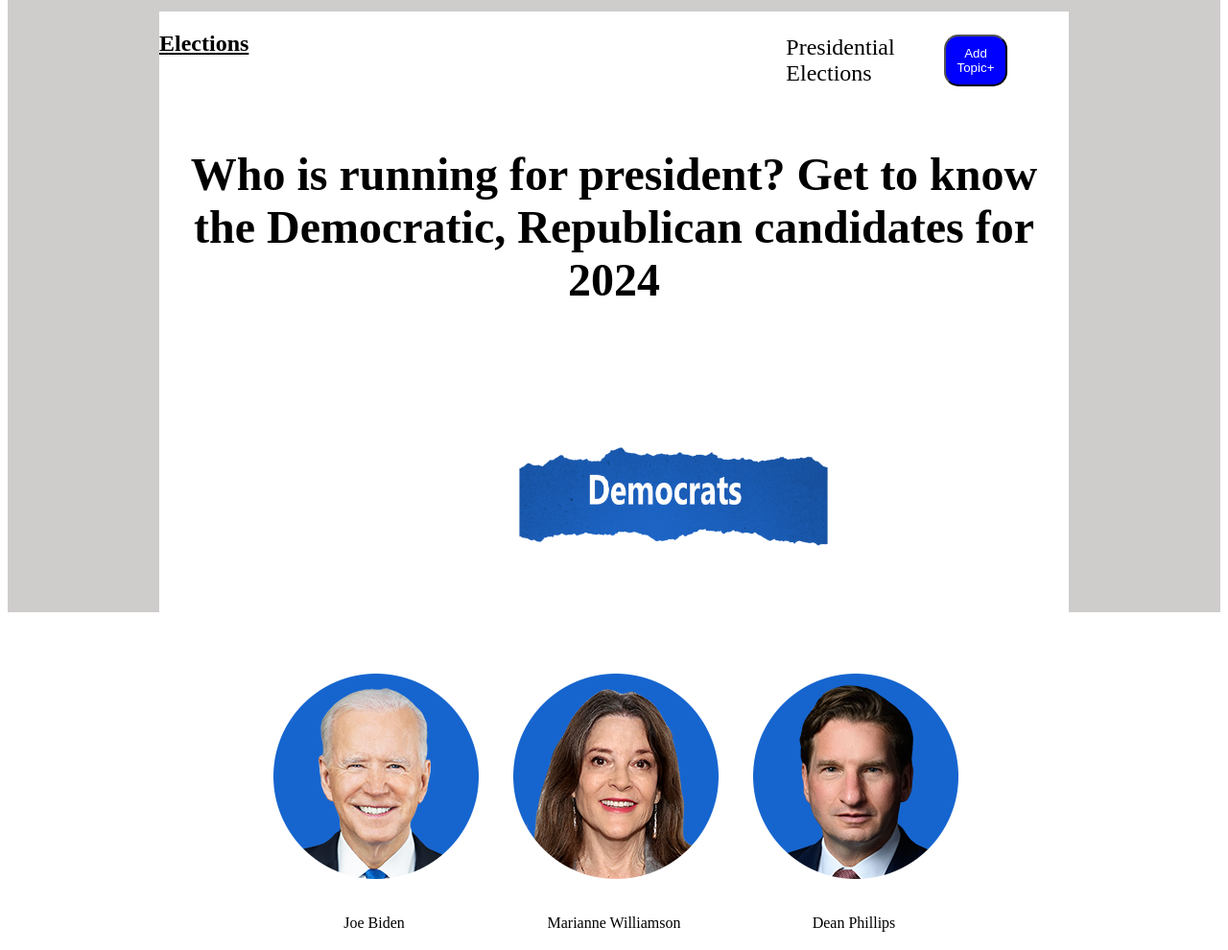
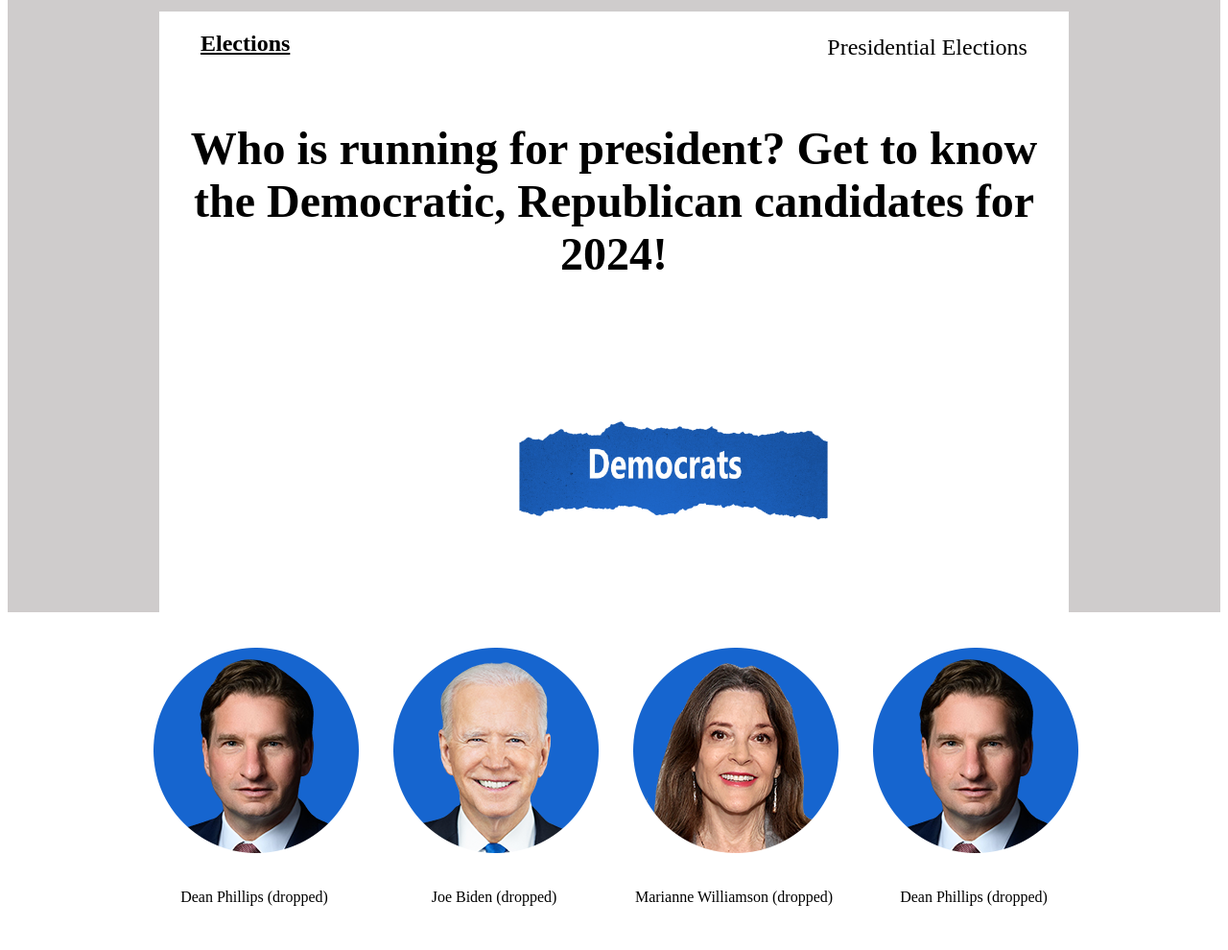
Before and after one commit to TheRoyalJester7/usa-election-website, a plain HTML site: page index.html in a window 1280 px wide. Shown: the part 20-1010 px from the top of the page at 96% size. Drawn offline with Linux system fonts and the light colour scheme.

Commit message:
Update index.html

```diff
--- a/index.html
+++ b/index.html
@@ -19,13 +19,12 @@
                 <section class="firstHeading">
                     <h1 class="underlined">Elections</h1>
                     <p>Presidential Elections</p>
-                    <button type="button">Add Topic+</button>
                 </section>
             </div>
 
          <div class="content">
                 <div class="secondHeading">
-                    <h2>Who is running for president? Get to know the Democratic, Republican candidates for 2024 </h2>
+                    <h2>Who is running for president? Get to know the Democratic, Republican candidates for 2024! </h2>
 
                 </div>
 
@@ -33,20 +32,25 @@
                 <div class="bannerDemocrats">
 
                    <div class="section1">
+                       <div>
+                            <img src="/images/Dean Phillips.jpeg" alt="Kamala Harris">
+                            <p>Dean Phillips (dropped)</p>
+                        </div>
                          <div>
                            <img src="/images/joe biden.webp" alt="Joe biden">
-                            <p>Joe Biden</p>
+                            <p>Joe Biden (dropped)</p>
                          </div>
 
                          <div>
                             <img src="/images/Marianne Williamson.jpeg" alt="Marianne Williamson">
-                            <p>Marianne Williamson</p>
+                            <p>Marianne Williamson (dropped)</p>
                         </div>
 
                         <div>
                             <img src="/images/Dean Phillips.jpeg" alt="Dean Phillips">
-                            <p>Dean Phillips</p>
+                            <p>Dean Phillips (dropped)</p>
                         </div>
+
                      </div>
                 </div>
 
```
